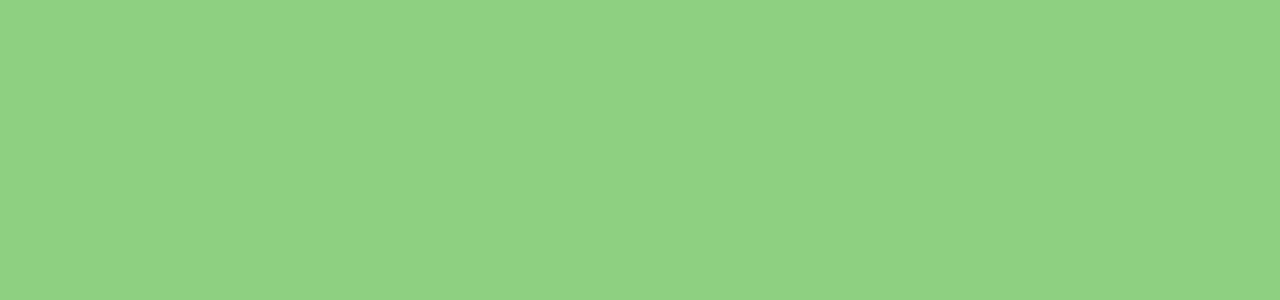
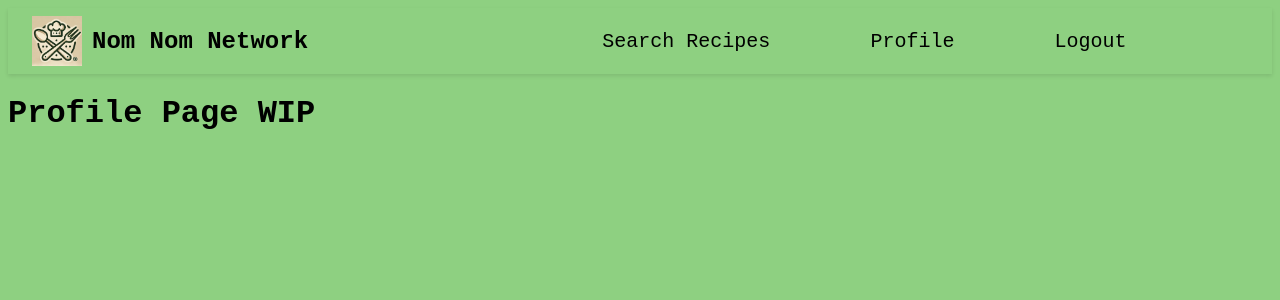
Before and after one commit to DRobinson4105/COP4331-Large-Project, a React (Vite) app: page /ProfilePage in a window 1280 px wide. Before the commit this address had no page. Shown: the top 300 px of the page. Built offline with nearby package versions, Linux system fonts and the light colour scheme.

Commit message:
Added VerifiedNavBar for navbar when you are logged in

```diff
--- a/src/App.tsx
+++ b/src/App.tsx
@@ -7,6 +7,7 @@ import ForgotPasswordPage from './pages/ForgotPassword'
 import ResetCodeInputPage from './pages/ResetCodeInput'
 import ResetPasswordPage from './pages/ResetPassword'
 import CompleteProfilePage from './pages/CompleteProfile'
+import ProfilePage from './pages/ProfilePage'
 import SearchPage from './pages/Search'
 
 const App: React.FC = () => {
@@ -21,6 +22,7 @@ const App: React.FC = () => {
         <Route path="/signup" element={<SignUpPage />} />
         <Route path="/completeprofile" element={<CompleteProfilePage />} />
         <Route path="/Search" element={<SearchPage />} />
+        <Route path="/ProfilePage" element={<ProfilePage />} />
       </Routes>
     </Router>
   );
--- /dev/null
+++ b/src/components/VerifiedNavBar.tsx
@@ -0,0 +1,19 @@
+import React from 'react';
+import Branding from '../components/Branding.tsx';
+import "../index.css";
+
+const VerifiedNavBar: React.FC = () => {
+  return (
+    <nav className="navbar fira-code-custom">
+      <Branding />
+      <div className="nav-links">
+        <a href="/Search" className="nav-link">Search Recipes</a>
+        <a href="/ProfilePage" className="nav-link">Profile</a>
+        <a href="/LogOut" className="nav-link">Logout</a>
+      </div>
+    </nav>
+  );
+};
+
+
+export default VerifiedNavBar;
--- /dev/null
+++ b/src/pages/ProfilePage.tsx
@@ -0,0 +1,16 @@
+import React from 'react';
+import VerifiedNavBar from '../components/VerifiedNavBar';
+import "../index.css";
+
+const ProfilePage: React.FC = () => {
+  return (
+    <div>
+      <VerifiedNavBar />
+      <div>
+        <h1>Profile Page WIP</h1>
+      </div>
+    </div>
+  );
+};
+
+export default ProfilePage;
```
